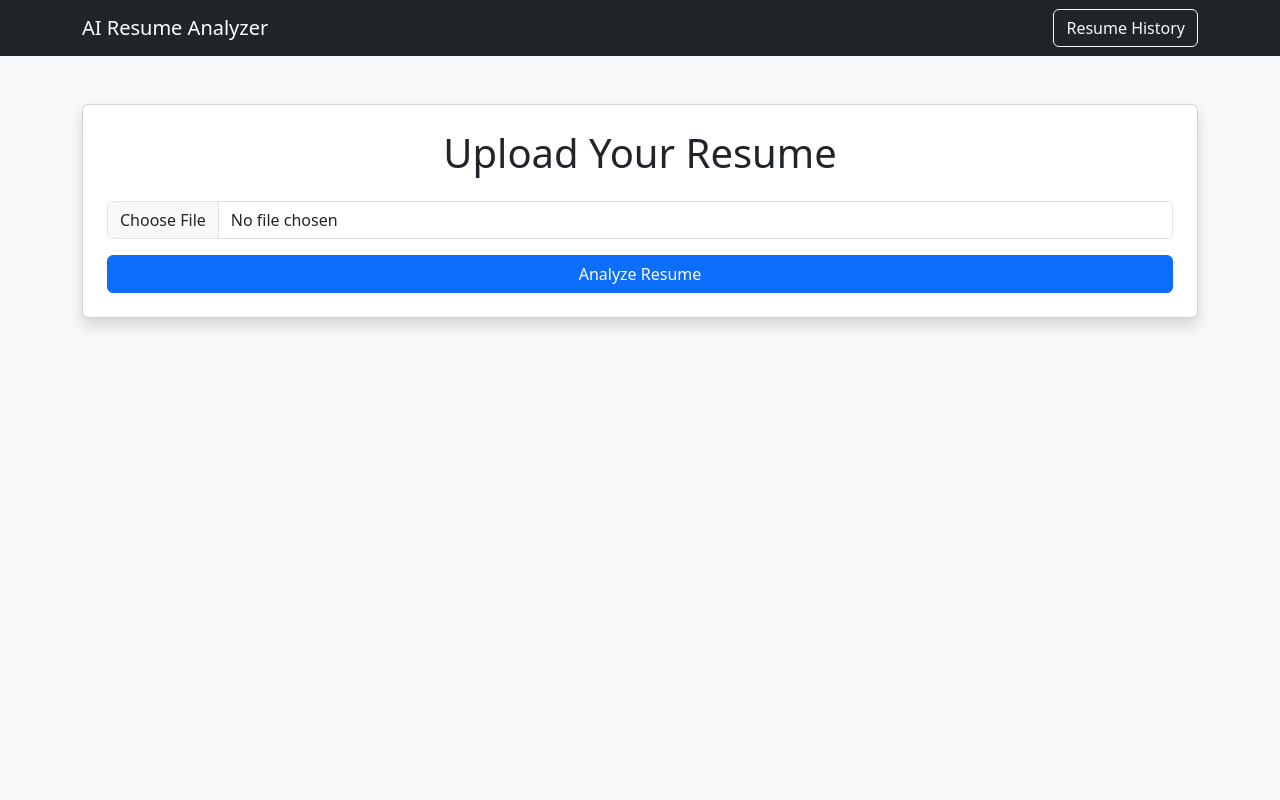
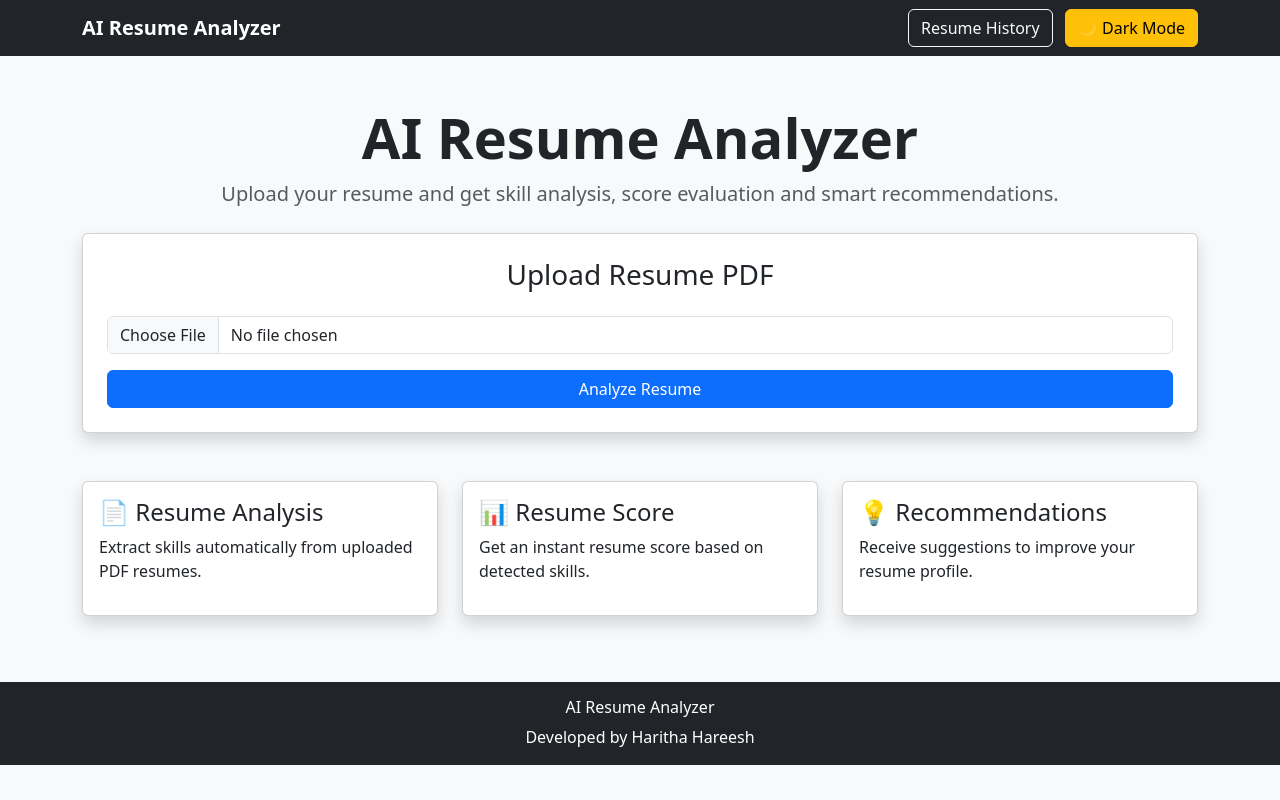
Before and after one commit to haritha5358/AI-Resume-Analyzer, a Flask app: page / in a window 1280 px wide. Run offline with Flask 3, Linux system fonts and the light colour scheme.

Commit message:
Professional UI Added

```diff
--- a/templates/index.html
+++ b/templates/index.html
@@ -7,66 +7,197 @@
     <title>AI Resume Analyzer</title>
 
     <link href="https://cdn.jsdelivr.net/npm/bootstrap@5.3.0/dist/css/bootstrap.min.css" rel="stylesheet">
+
+    <style>
+        body.dark-mode {
+            background-color: #121212 !important;
+            color: white;
+        }
+
+        .dark-mode .card {
+            background-color: #1e1e1e;
+            color: white;
+        }
+
+        .dark-mode .list-group-item {
+            background-color: #1e1e1e;
+            color: white;
+            border-color: #333;
+        }
+
+        footer {
+            margin-top: 50px;
+        }
+    </style>
+
 </head>
 
 <body class="bg-light">
 
-    <nav class="navbar navbar-dark bg-dark">
+    <!-- Navbar -->
+
+    <nav class="navbar navbar-expand-lg navbar-dark bg-dark">
+
         <div class="container">
-            <a class="navbar-brand" href="/">
+
+            <a class="navbar-brand fw-bold" href="/">
                 AI Resume Analyzer
             </a>
 
-            <a href="/history" class="btn btn-outline-light">
-                Resume History
-            </a>
+            <div>
+
+                <a href="/history" class="btn btn-outline-light me-2">
+                    Resume History
+                </a>
+
+                <button class="btn btn-warning" onclick="toggleMode()">
+                    🌙 Dark Mode
+                </button>
+
+            </div>
+
         </div>
+
     </nav>
+
+    <!-- Hero Section -->
 
     <div class="container mt-5">
 
+        <div class="text-center">
+
+            <h1 class="display-4 fw-bold">
+                AI Resume Analyzer
+            </h1>
+
+            <p class="lead text-muted">
+                Upload your resume and get skill analysis,
+                score evaluation and smart recommendations.
+            </p>
+
+        </div>
+
+    </div>
+
+    <!-- Upload Card -->
+
+    <div class="container mt-4">
+
         <div class="card shadow p-4">
 
-            <h1 class="text-center mb-4">
-                Upload Your Resume
-            </h1>
+            <h3 class="text-center mb-4">
+                Upload Resume PDF
+            </h3>
 
             <form method="POST" enctype="multipart/form-data">
 
                 <div class="mb-3">
+
                     <input
                         type="file"
                         name="file"
                         class="form-control"
                         accept=".pdf"
                         required>
+
                 </div>
 
-                <button type="submit" class="btn btn-primary w-100">
+                <button
+                    type="submit"
+                    class="btn btn-primary w-100">
+
                     Analyze Resume
+
                 </button>
 
             </form>
 
         </div>
 
-        {% if filename %}
+    </div>
 
-        <div class="card shadow mt-4 p-4">
+    <!-- Features -->
+
+    <div class="container mt-5">
+
+        <div class="row">
+
+            <div class="col-md-4 mb-3">
+
+                <div class="card shadow p-3 h-100">
+
+                    <h4>
+                        📄 Resume Analysis
+                    </h4>
+
+                    <p>
+                        Extract skills automatically from uploaded PDF resumes.
+                    </p>
+
+                </div>
+
+            </div>
+
+            <div class="col-md-4 mb-3">
+
+                <div class="card shadow p-3 h-100">
+
+                    <h4>
+                        📊 Resume Score
+                    </h4>
+
+                    <p>
+                        Get an instant resume score based on detected skills.
+                    </p>
+
+                </div>
+
+            </div>
+
+            <div class="col-md-4 mb-3">
+
+                <div class="card shadow p-3 h-100">
+
+                    <h4>
+                        💡 Recommendations
+                    </h4>
+
+                    <p>
+                        Receive suggestions to improve your resume profile.
+                    </p>
+
+                </div>
+
+            </div>
+
+        </div>
+
+    </div>
+
+    <!-- Results -->
+
+    {% if filename %}
+
+    <div class="container mt-5">
+
+        <div class="card shadow p-4">
 
             <h3>
-                📄 Resume: {{ filename }}
+                📄 Resume:
+                {{ filename }}
             </h3>
 
             <hr>
 
-            <h4>Detected Skills</h4>
+            <h4>
+                Detected Skills
+            </h4>
 
             {% if skills %}
 
                 {% for skill in skills %}
 
-                <span class="badge bg-success m-1 p-2">
+                <span class="badge bg-success p-2 m-1">
                     {{ skill }}
                 </span>
 
@@ -74,14 +205,17 @@
 
             {% else %}
 
-                <p>No skills detected.</p>
+                <p>
+                    No skills detected.
+                </p>
 
             {% endif %}
 
             <hr>
 
             <h4>
-                Resume Score: {{ score }}%
+                Resume Score:
+                {{ score }}%
             </h4>
 
             <div class="progress mb-4" style="height:25px;">
@@ -106,7 +240,9 @@
                 {% for item in recommendations %}
 
                 <li class="list-group-item">
+
                     {{ item }}
+
                 </li>
 
                 {% endfor %}
@@ -115,9 +251,35 @@
 
         </div>
 
-        {% endif %}
+    </div>
 
-    </div>
+    {% endif %}
+
+    <!-- Footer -->
+
+    <footer class="bg-dark text-white text-center p-3">
+
+        <h6>
+            AI Resume Analyzer
+        </h6>
+
+        <p class="mb-0">
+            Developed by Haritha Hareesh
+        </p>
+
+    </footer>
+
+    <!-- Dark Mode Script -->
+
+    <script>
+
+        function toggleMode() {
+
+            document.body.classList.toggle("dark-mode");
+
+        }
+
+    </script>
 
 </body>
 
```
